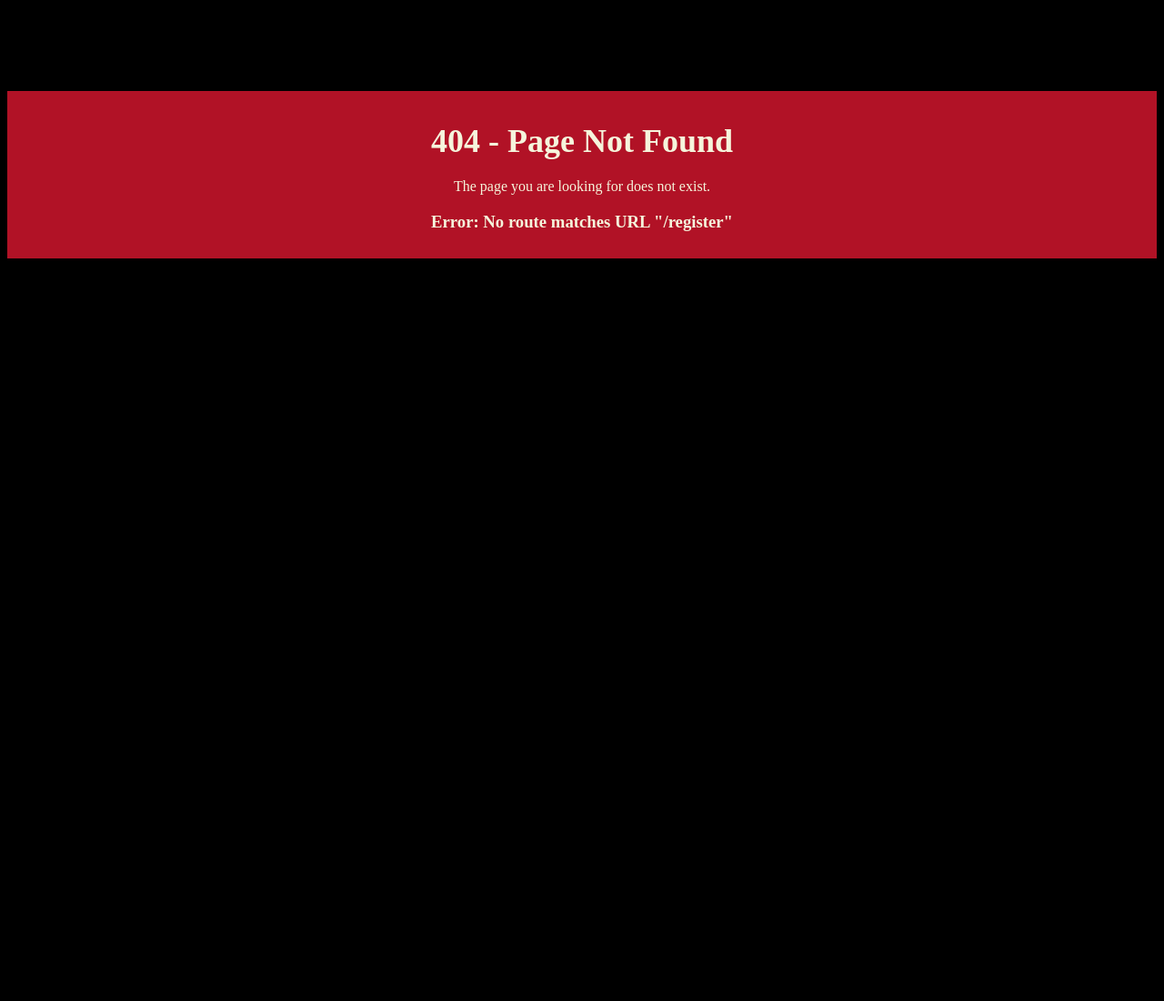
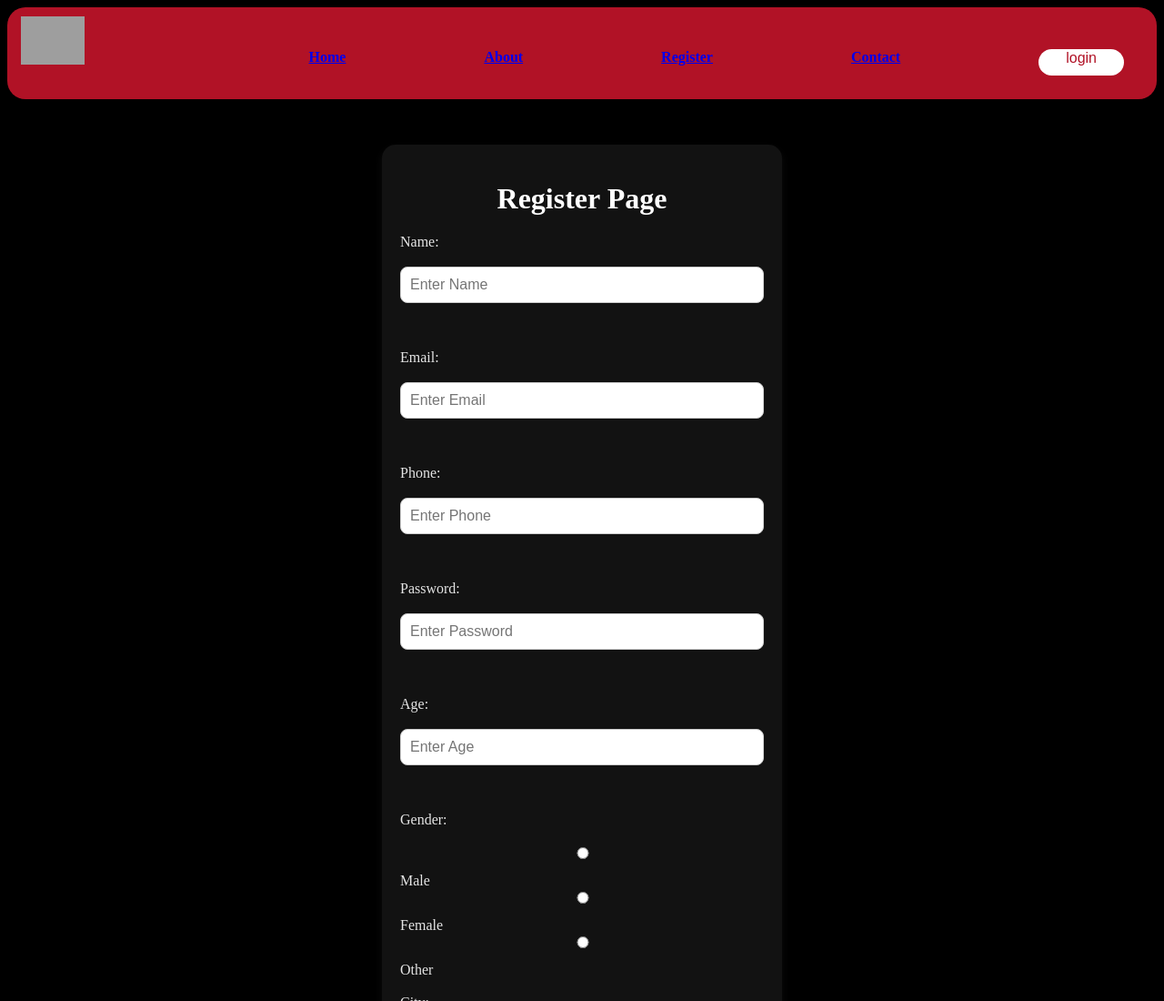
Before and after one commit to hreshikesh/React-X-Workz, a React app: page /register in a window 1280 px wide. Before the commit this address had no page. Shown: the top 1100 px of the page at 91% size. Before the commit the page ends 800 px from the top, so only its background shows below. Built offline with nearby package versions, Linux system fonts and the light colour scheme; grey boxes are pictures that could not be loaded.

Commit message:
class based component

```diff
--- /dev/null
+++ b/src/components/Contact.js
@@ -0,0 +1,38 @@
+import React from "react";
+
+class Contact extends React.Component {
+    constructor(props) {
+        super(props);
+        this.props = props;
+        this.state = {
+            count:0,
+            increment:100,
+            decrement:1,
+        }
+
+
+    }
+
+    handleIncrement = () => {
+        this.setState({count:this.state.count+this.state.increment})
+    }
+
+    handleDecrement = () => {
+        this.setState({count:this.state.count-this.state.decrement})
+    }
+
+    render(){
+        return(
+            <div>
+                <h1>Contact Us</h1>
+                <h1>{this.props.title}</h1>
+                <h2>{this.props.description}</h2>
+                <h2>Count: {this.state.count}</h2>
+                <button onClick={this.handleIncrement}>Increment(100)</button>
+                <button onClick={this.handleDecrement} style={{marginLeft:10}}>Decrement(1)</button>
+            </div>
+        )
+    }
+
+}
+export default Contact;
--- a/src/components/Header.js
+++ b/src/components/Header.js
@@ -17,7 +17,8 @@ const Header = () => {
                 <ul>
                     <li><Link to="/">Home</Link></li>
                     <li><Link to="/about">About</Link></li>
-                    <li><Link>Contact</Link></li>
+                    <li><Link to="/register">Register</Link></li>
+                    <li><Link to="/contact">Contact</Link></li>
                     <li><button className="loginButton" onClick={handleLogin} >{isLoggedIn}</button></li>
                 </ul>
             </div>
--- /dev/null
+++ b/src/components/Register.js
@@ -0,0 +1,189 @@
+
+import { useState } from "react";
+
+const Register = () => {
+    const [name, setName] = useState("");
+    const [email, setEmail] = useState("");
+    const [phone, setPhone] = useState("");
+    const [password, setPassword] = useState("");
+    const [age, setAge] = useState("");
+    const [gender, setGender] = useState("");
+    const [city, setCity] = useState("");
+    const [country, setCountry] = useState("");
+    const [skills, setSkills] = useState("");
+    const [agree, setAgree] = useState(false);
+
+
+    async function handleSubmit(e) {
+        e.preventDefault();
+        alert(`Name: ${name}, Email: ${email}`);
+        fetch("http://localhost:8080/api/user/save", {
+            method: "POST",
+            headers: {
+                "Content-Type": "application/json"
+            },
+            body: JSON.stringify({
+                userName: name,
+                userEmail: email,
+                userPhone: phone,
+                userPassword: password,
+                userAge: age,
+                userGender: gender,
+                userCity: city,
+                userCountry: country,
+                userSkills: skills
+            })
+        })
+    }
+
+    return (
+        <div>
+
+            <div className="formContainer">
+                <h1 className="formHeading">Register Page</h1>
+                <form onSubmit={handleSubmit} className="form">
+
+
+                    <label>Name:</label><br />
+                    <input
+                        type="text"
+                        placeholder="Enter Name"
+                        value={name}
+                        onChange={(e) => setName(e.target.value)}
+                    />
+                    <br /><br />
+
+
+                    <label>Email:</label><br />
+                    <input
+                        type="email"
+                        placeholder="Enter Email"
+                        value={email}
+                        onChange={(e) => setEmail(e.target.value)}
+                    />
+                    <br /><br />
+
+
+                    <label>Phone:</label><br />
+                    <input
+                        type="text"
+                        placeholder="Enter Phone"
+                        value={phone}
+                        onChange={(e) => setPhone(e.target.value)}
+                    />
+                    <br /><br />
+
+
+                    <label>Password:</label><br />
+                    <input
+                        type="password"
+                        placeholder="Enter Password"
+                        value={password}
+                        onChange={(e) => setPassword(e.target.value)}
+                    />
+                    <br /><br />
+
+
+                    <label>Age:</label><br />
+                    <input
+                        type="number"
+                        placeholder="Enter Age"
+                        value={age}
+                        onChange={(e) => setAge(e.target.value)}
+                    />
+                    <br /><br />
+
+
+                    <label>Gender:</label><br />
+                    <input
+                        type="radio"
+                        name="gender"
+                        value="Male"
+                        checked={gender === "Male"}
+                        onChange={(e) => setGender(e.target.value)}
+                    /> Male
+
+                    <input
+                        type="radio"
+                        name="gender"
+                        value="Female"
+                        checked={gender === "Female"}
+                        onChange={(e) => setGender(e.target.value)}
+
+                    /> Female
+
+                    <input
+                        type="radio"
+                        name="gender"
+                        value="Other"
+                        checked={gender === "Other"}
+                        onChange={(e) => setGender(e.target.value)}
+                    /> Other
+                    <br /><br />
+
+
+                    <label>City:</label><br />
+                    <input
+                        type="text"
+                        placeholder="Enter City"
+                        value={city}
+                        onChange={(e) => setCity(e.target.value)}
+                    />
+                    <br /><br />
+
+
+                    <label>Country:</label><br />
+                    <input
+                        type="text"
+                        placeholder="Enter Country"
+                        value={country}
+                        onChange={(e) => setCountry(e.target.value)}
+                    />
+                    <br /><br />
+
+
+                    <label>Skills:</label><br />
+                    <input
+                        type="checkbox"
+                        value="Java"
+                        onChange={(e) => setSkills(e.target.value)}
+                    /> Java
+
+                    <input
+                        type="checkbox"
+                        value="Spring Boot"
+                        onChange={(e) => setSkills(e.target.value)}
+                        style={{ marginLeft: "15px" }}
+                    /> Spring Boot
+
+                    <input
+                        type="checkbox"
+                        value="React"
+                        onChange={(e) => setSkills(e.target.value)}
+                        style={{ marginLeft: "15px" }}
+                    /> React
+                    <br /><br />
+
+
+                    <label>
+                        <input
+                            type="checkbox"
+                            checked={agree}
+                            onChange={(e) => setAgree(e.target.checked)}
+                        />
+                        &nbsp;I agree to the Terms & Conditions
+                    </label>
+
+                    <br /><br />
+
+                    <button className="search-btn" type="submit">
+                        Register
+                    </button>
+                </form>
+
+            </div>
+        </div>
+    )
+}
+
+export default Register;
--- a/style.css
+++ b/style.css
@@ -312,3 +312,32 @@ li:hover{
     color: #222;
     margin-bottom: 12px;
 }
+
+.formContainer {
+    max-width: 400px;
+    margin: 50px auto;
+    padding: 20px;
+    background-color: #121212;
+    border-radius: 15px;
+    box-shadow: 0 4px 10px rgba(255, 255, 255, 0.05);
+}
+
+.formHeading {
+    text-align: center;
+    margin-bottom: 20px;
+    color: #ffffff;
+}
+
+.form {
+    display: flex;
+    flex-direction: column;
+}
+
+input{
+    padding: 10px;
+    margin-bottom: 15px;
+    border-radius: 8px;
+    border: 1px solid #ccc;
+    font-size: 16px;
+    outline: none;
+}
```
Also changed, not shown: App.js (+9 -0 lines), 2 other files.
